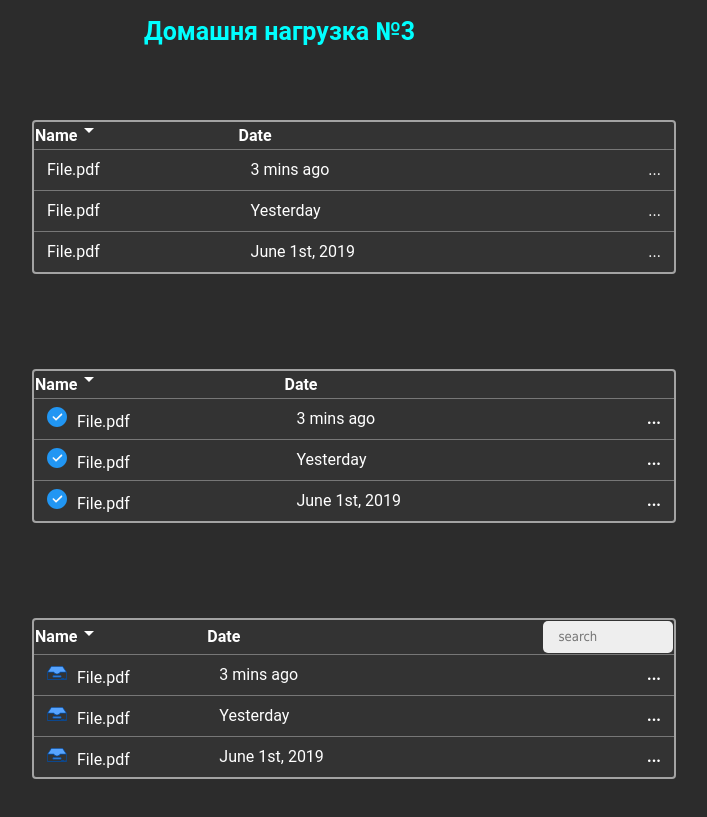
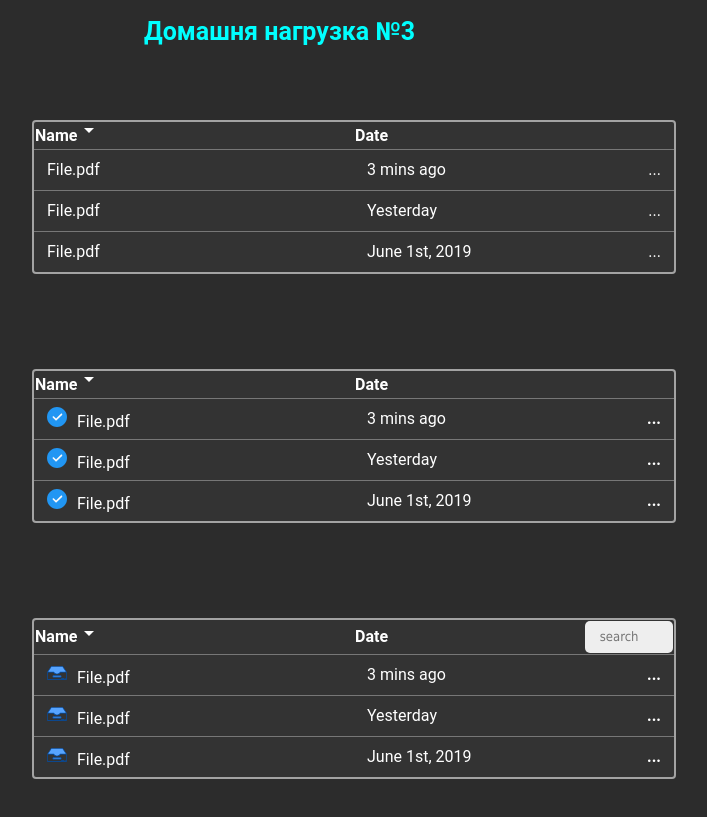
Before and after one commit to Oleksiuk-Ivan/Home-Work3, a plain HTML site: page index.html in a window 1280 px wide. Shown: the whole page, without its empty margins (6-713 px from the left). Drawn offline with Linux system fonts and the light colour scheme.

Commit message:
Add files via upload

```diff
--- a/styles.css
+++ b/styles.css
@@ -25,13 +25,27 @@ table{
     background-color:#333;
     margin: 40px;
      }
+
+th.first-table{
+    width: 50%;
+}
+
+th.second-table{
+    width: 50%;
+}
+
+th.third-table{
+    width: 50%;
+}
+
 td{
     border-top: #777 solid 1px;
     height: 40px;
     padding: 0 13px;
     vertical-align: middle;
+}
 
-}
+
 .search-input{
     width: 80%;
 	position: relative;
```
